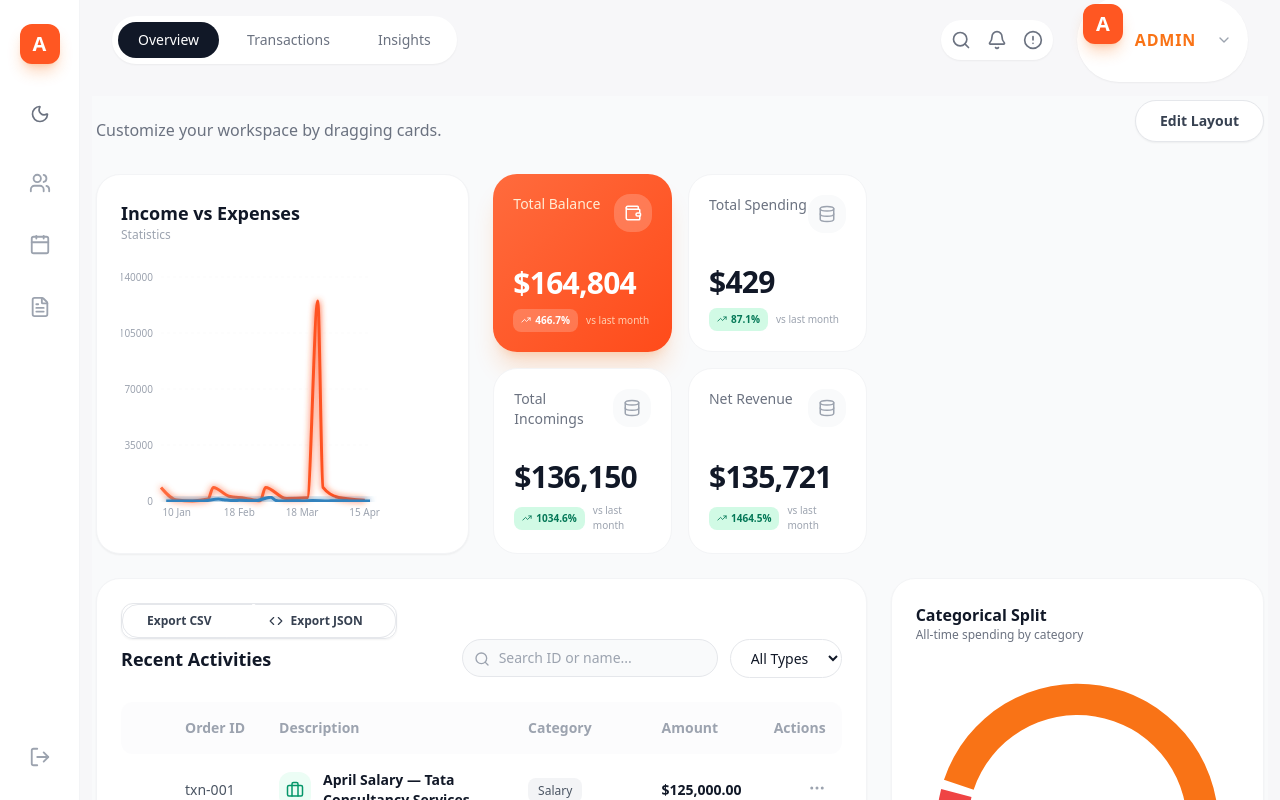
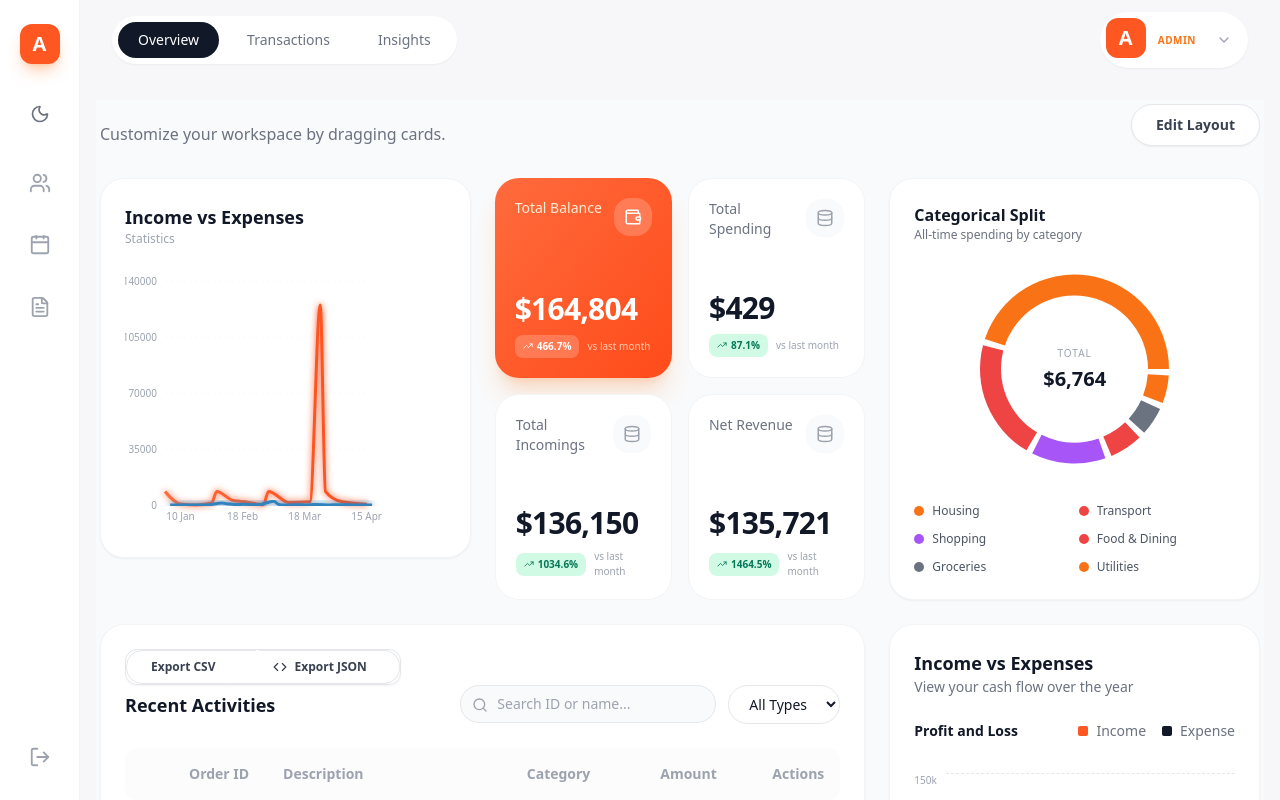
Before and after one commit to NishaadDhabale/Nishaad-Zorvyn, a React (Vite) app in the folder Frontend/: page / in a window 1280 px wide. Built offline with nearby package versions, Linux system fonts and the light colour scheme.

Commit message:
removed unnecessary part

```diff
--- a/Frontend/src/components/dashboard/Overview.tsx
+++ b/Frontend/src/components/dashboard/Overview.tsx
@@ -141,8 +141,8 @@ export  function Overview() {
   const [items, setItems] = useState<Item[]>([
     { id: '1', name: 'TotalBalance', className: 'lg:col-span-4' },
     { id: '3', name: 'QuickStats', className: 'lg:col-span-4' },
+    { id: '2', name: 'CardsSection', className: 'lg:col-span-4' },
     { id: '5', name: 'RecentActivities', className: 'lg:col-span-8' },
-    { id: '2', name: 'CardsSection', className: 'lg:col-span-4' },
     { id: '4', name: 'IncomeChart', className: 'lg:col-span-4' },
 
   ]);
@@ -170,7 +170,7 @@ export  function Overview() {
       variants={containerVariants}
       initial="hidden"
       animate="show"
-      className="p-1 max-w-7xl mx-auto min-h-screen bg-gray-50 dark:bg-[#0F0F12]"
+      className="p-1 m-5 md:m-1 max-w-7xl mx-auto min-h-screen bg-gray-50 dark:bg-[#0F0F12]"
     >
       {/* Header with Toggle */}
       <div className="flex flex-col md:flex-row justify-between items-start md:items-end gap-4 mb-8">
--- a/Frontend/src/components/layout/Layout.tsx
+++ b/Frontend/src/components/layout/Layout.tsx
@@ -8,7 +8,7 @@ interface LayoutProps {
 
 export const Layout = ({ children }: LayoutProps) => {
   return (
-    <div className="flex w-full selection:bg-orange-200 selection:text-orange-500 h-screen overflow-hidden">
+    <div className="flex w-full  selection:bg-orange-200 selection:text-orange-500 h-screen overflow-hidden">
 
       <Sidebar />
 
@@ -17,7 +17,7 @@ export const Layout = ({ children }: LayoutProps) => {
         <TopNav />
 
 
-        <div className="flex-1 overflow-y-auto p-3 pt-4">{children}</div>
+        <div className="flex-1 overflow-y-auto p-3 mx-5 md:mx-0 pt-4">{children}</div>
       </main>
     </div>
   );
--- a/Frontend/src/components/layout/TopNav.tsx
+++ b/Frontend/src/components/layout/TopNav.tsx
@@ -28,7 +28,7 @@ export const TopNav = () => {
   const roles = ['Admin', 'Viewer'];
   return (
     <header className="h-20 px-8 flex items-center justify-between bg-transparent">
-      <div className="flex space-x-2 bg-white dark:bg-[#1A1A1E] p-1.5 rounded-full shadow-sm">
+      <div className="flex flex-col md:flex-row mt-10 md:mt-0 space-x-2 bg-white dark:bg-[#1A1A1E] p-1.5 rounded-full shadow-sm">
         {['Overview', 'Transactions', 'Insights'].map((item) => {
           const isActive = selectedTab === item;
 
@@ -64,31 +64,17 @@ export const TopNav = () => {
 
       {/* Right Side Icons & Profile */}
       <div className="flex items-center gap-6">
-        <div className="flex items-center gap-4 bg-white dark:bg-[#1A1A1E] p-2.5 rounded-full shadow-sm text-gray-500">
-          <Search
-            size={20}
-            className="hover:text-gray-900 cursor-pointer transition-colors"
-          />
-          <Bell
-            size={20}
-            className="hover:text-gray-900 cursor-pointer transition-colors"
-          />
-          <AlertCircle
-            size={20}
-            className="hover:text-gray-900 cursor-pointer transition-colors"
-          />
-        </div>
         <div className="relative">
           {/* --- Trigger Pill --- */}
           <div
             onClick={() => setIsOpen(!isOpen)}
             className="flex items-center gap-3 bg-white dark:bg-[#1A1A1E] p-1.5 pr-4 rounded-full shadow-sm cursor-pointer hover:bg-gray-50 dark:hover:bg-gray-800 transition"
           >
-             <div className="w-10 h-10 bg-[#FF5722] rounded-xl flex items-center justify-center text-white font-bold text-xl mb-8 shadow-lg shadow-orange-500/30">
+             <div className="w-10 h-10 bg-[#FF5722] rounded-xl flex items-center justify-center text-white font-bold text-xl mb-1 ">
         {role.charAt(0).toUpperCase()}
       </div>
             <div className="hidden lg:block">
-              <p className="text-[16px] text-orange-500 font-bold uppercase tracking-wider">
+              <p className="text-[10px] text-orange-500 font-bold uppercase tracking-wider">
                 {role}
               </p>
             </div>
```
